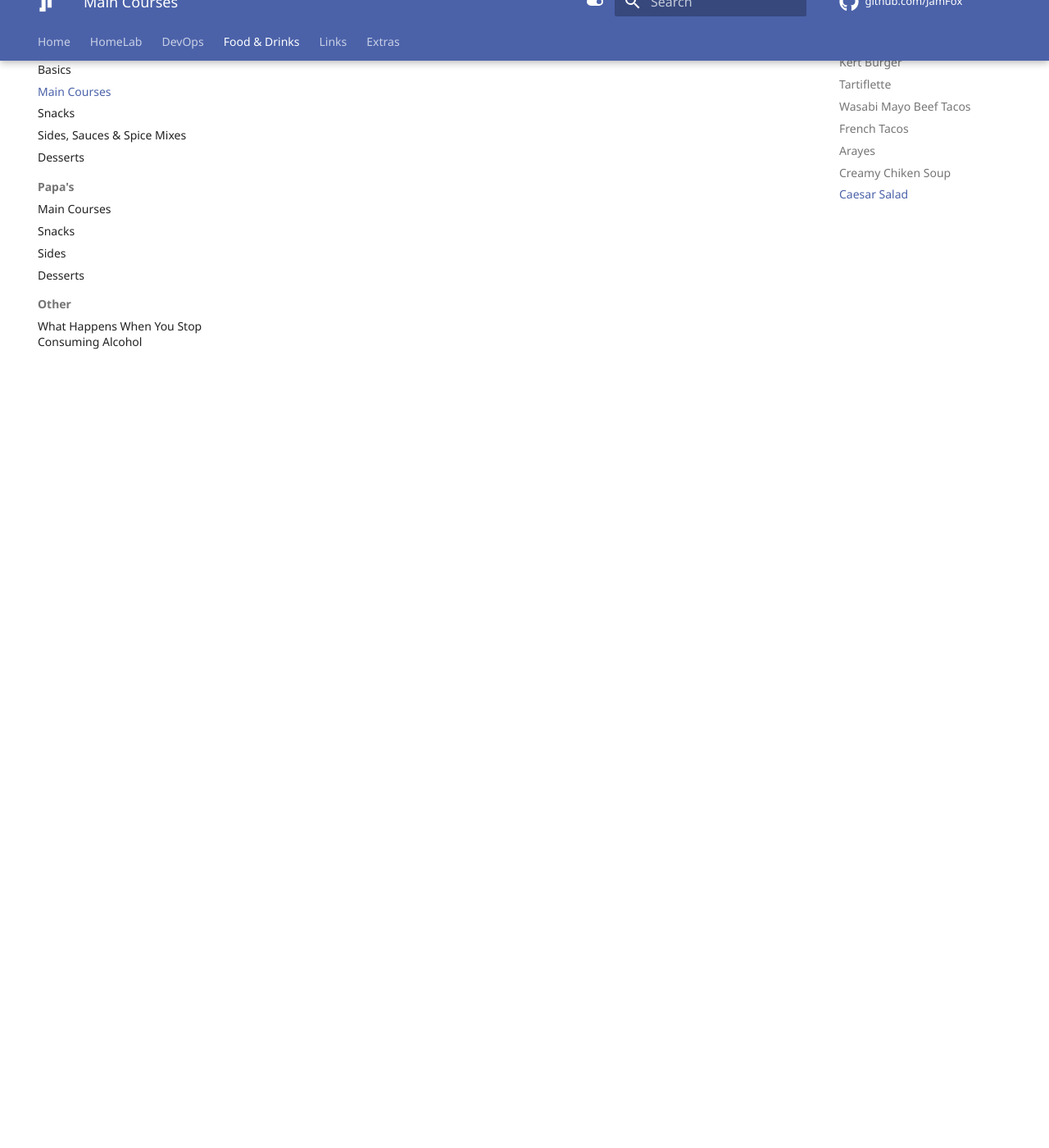
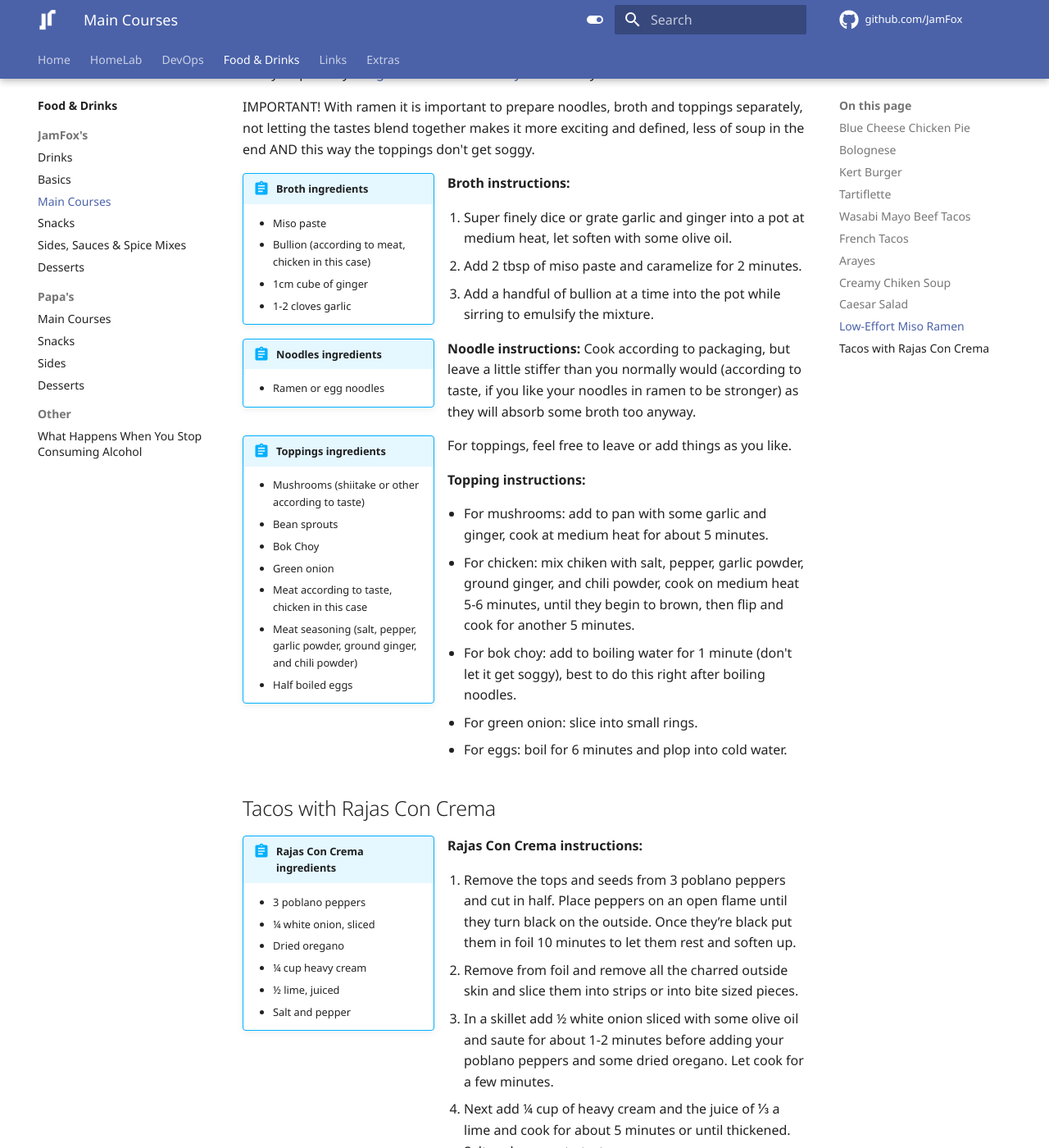
Before and after one commit to JamFox/docs.jamfox.dev, an MkDocs documentation site: the page built from docs/content/food/maincourses.md, in a window 1280 px wide and 1400 px high, scrolled down 8977 px. Shown: the whole window at 82% size. Built offline with MkDocs 1.6.1 and Material for MkDocs 9.7.7, drawn with Linux system fonts in a browser that asks for light colours; comment, search, counter and statistics services are not loaded; some of the changed text lies outside the part shown.

Commit message:
add ramen and tacos

```diff
--- a/docs/content/food/maincourses.md
+++ b/docs/content/food/maincourses.md
@@ -306,3 +306,87 @@ From: https://www.melskitchencafe.com/creamy-chicken-soup/
 1. In a bowl mix roman salad, chicken, and some dressing
 2. Add croutons and grated cheese and mix some more
 3. Et voilà!
+
+## Low-Effort Miso Ramen
+
+Partly inspired by [7 Ingredient Restaurant Style Ramen](https://www.youtube.com/watch?v=9gNIqtmYg5o) by Pro Home Cooks.
+
+IMPORTANT! With ramen it is important to prepare noodles, broth and toppings separately, not letting the tastes blend together makes it more exciting and defined, less of soup in the end AND this way the toppings don't get soggy.
+
+!!! abstract inline "Broth ingredients"
+    - Miso paste
+    - Bullion (according to meat, chicken in this case)
+    - 1cm cube of ginger
+    - 1-2 cloves garlic
+
+**Broth instructions:**
+
+1. Super finely dice or grate garlic and ginger into a pot at medium heat, let soften with some olive oil.
+2. Add 2 tbsp of miso paste and caramelize for 2 minutes.
+3. Add a handful of bullion at a time into the pot while sirring to emulsify the mixture.
+
+!!! abstract inline "Noodles ingredients"
+    - Ramen or egg noodles
+
+**Noodle instructions:** Cook according to packaging, but leave a little stiffer than you normally would (according to taste, if you like your noodles in ramen to be stronger) as they will absorb some broth too anyway.
+
+!!! abstract inline "Toppings ingredients"
+    - Mushrooms (shiitake or other according to taste)
+    - Bean sprouts
+    - Bok Choy
+    - Green onion
+    - Meat according to taste, chicken in this case
+    - Meat seasoning (salt, pepper, garlic powder, ground ginger, and chili powder)
+    - Half boiled eggs
+
+For toppings, feel free to leave or add things as you like.
+
+**Topping instructions:**
+
+- For mushrooms: add to pan with some garlic and ginger, cook at medium heat for about 5 minutes.
+- For chicken: mix chiken with salt, pepper, garlic powder, ground ginger, and chili powder, cook on medium heat 5-6 minutes, until they begin to brown, then flip and cook for another 5 minutes.
+- For bok choy: add to boiling water for 1 minute (don't let it get soggy), best to do this right after boiling noodles.
+- For green onion: slice into small rings.
+- For eggs: boil for 6 minutes and plop into cold water.
+
+## Tacos with Rajas Con Crema
+
+!!! abstract inline "Rajas Con Crema ingredients"
+    - 3 poblano peppers
+    - ¼ white onion, sliced
+    - Dried oregano
+    - ¼ cup heavy cream
+    - ½ lime, juiced
+    - Salt and pepper
+
+**Rajas Con Crema instructions:**
+
+1. Remove the tops and seeds from 3 poblano peppers and cut in half. Place peppers on an open flame until they turn black on the outside. Once they’re black put them in foil 10 minutes to let them rest and soften up.
+2. Remove from foil and remove all the charred outside skin and slice them into strips or into bite sized pieces.
+3. In a skillet add ½ white onion sliced with some olive oil and saute for about 1-2 minutes before adding your poblano peppers and some dried oregano. Let cook for a few minutes.
+4. Next add ¼ cup of heavy cream and the juice of ⅓ a lime and cook for about 5 minutes or until thickened. Salt and pepper to taste.
+5. Remove from skillet and place in a bowl. Set aside.
+
+!!! abstract inline "Chiken ingredients"
+    - 2 chicken breasts
+    - 2 cloves garlic, roughly chopped
+    - 2 limes, juiced
+    - Shakes of: white pepper, cumin, smoked paprika, oregano, cayenne pepper
+    - Olive oil
+    - Salt and pepper
+    - Sugar
+
+!!! abstract inline "Garnish ingredients"
+    - Some white onion, diced
+    - Cilantro or parsley to taste
+    - Feta
+
+**Chicken instructions:**
+
+1. Start by butterflying the chicken and placing it in a plastic bag.
+2. In a bowl combine 2 cloves of roughly chopped garlic, the juice of 2 limes, a good shake each of white pepper, cumin, smoked paprika, oregano, cayenne pepper, a few glugs of olive oil and some salt and pepper. Also you want to add a little bit of sugar because that will help with the browning later on. Whisk everything together and then put it in the bag with the chicken.
+3. Remove air from the bag and massage to combine everything. Place in bowl, and put the bowl in the fridge for 1-4 hours.
+4. Remove chicken from marinade and place on a ripping hot skillet. Cook until each side has browning and internal temperature reaches 165°F. Once fully cooked, cover with foil and set aside to rest.
+5. Slice into bite sized slices.
+
+**Taco instructions:** Assemble with tortilla, rajas con crema and some cotija or feta cheese, optionally some diced white onion.
```
